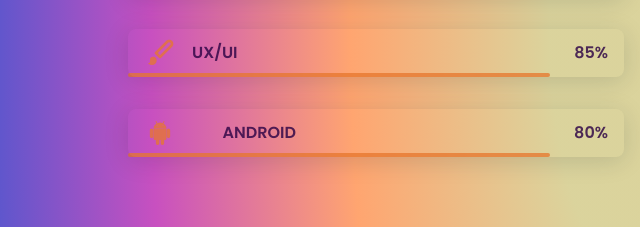
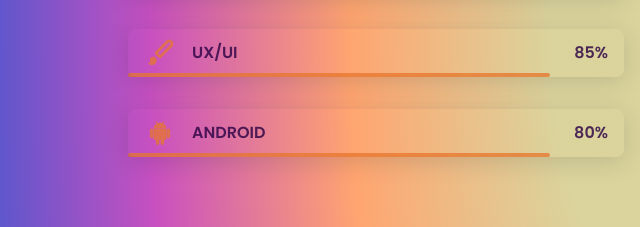
Before and after one commit to DaZZler12/My-Portofolio, a plain HTML site: page index.html in a window 1280 px wide. Shown: the part 1793-2020 px from the top of the page, 0-640 px from the left. Drawn offline with nearby package versions, Linux system fonts and the light colour scheme; a script that the page names is missing.

Commit message:
Update index.html

```diff
--- a/index.html
+++ b/index.html
@@ -133,7 +133,7 @@
                         <div class="skills__data">
                             <div class="skills__names">
                                 <i class='bx bxl-android skills__icon'></i>
-                                <span class="skills__name">&nbsp&nbsp&nbsp&nbsp&nbsp&nbsp&nbsp&nbspANDROID</span>
+                                <span class="skills__name">ANDROID</span>
                             </div>
                             <div class="skills__bar skills__ux">
 
```
